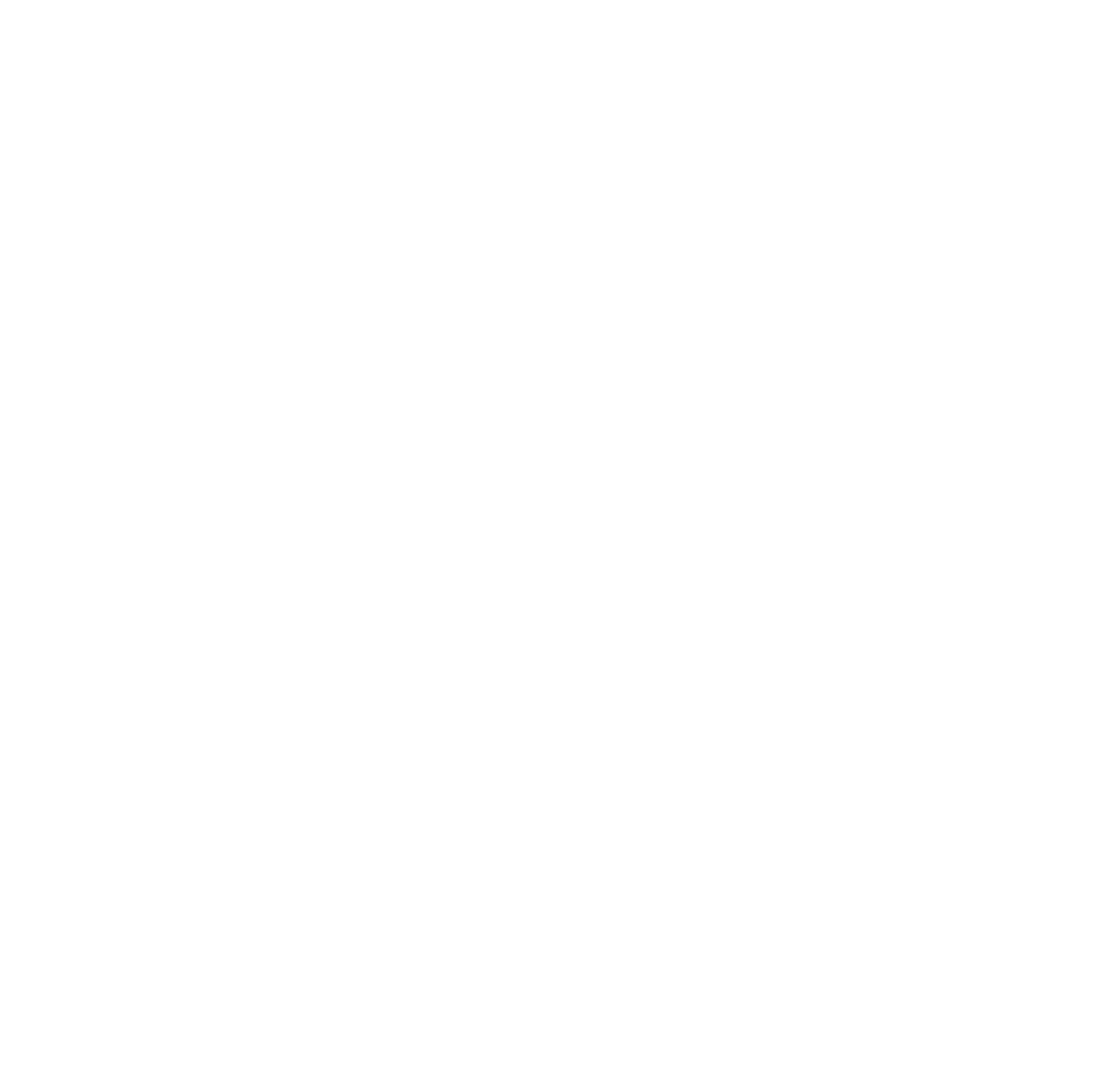
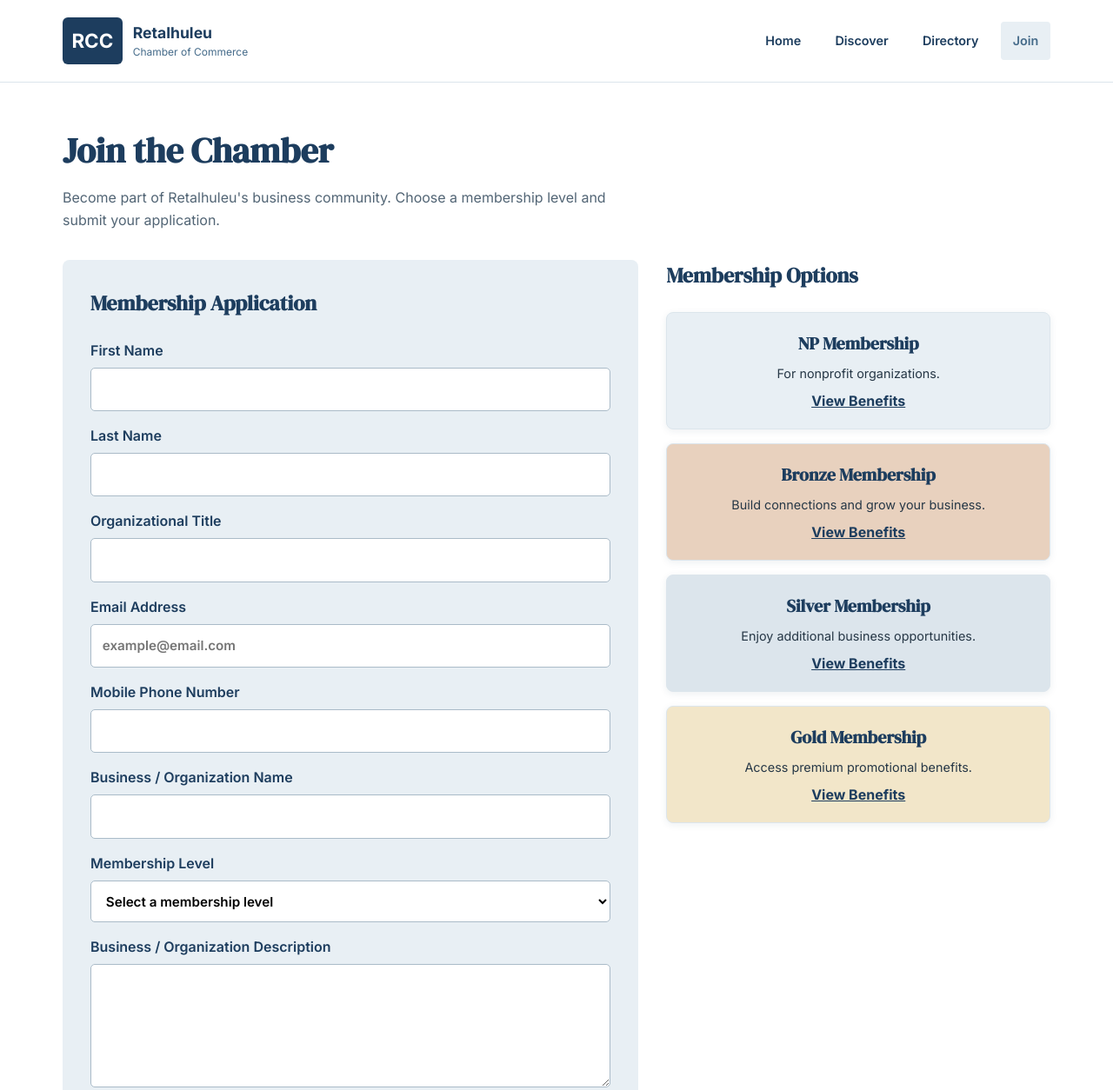
Before and after one commit to ScarPerez/wdd231, a plain HTML site: page chamber/join.html in a window 1280 px wide. Shown: the top 1254 px of the page at 87% size. Before the commit the page ends 800 px from the top, so only its background shows below. Drawn offline with Linux system fonts and the light colour scheme.

Commit message:
Add join page with membership application form, styles, and modals

```diff
--- a/chamber/join.html
+++ b/chamber/join.html
@@ -0,0 +1,274 @@
+
+<!DOCTYPE html>
+<html lang="en">
+<head>
+    <meta charset="UTF-8">
+    <meta name="viewport" content="width=device-width, initial-scale=1.0">
+
+    <meta name="description" content="Apply for membership at the Retalhuleu Chamber of Commerce and connect with the local business community.">
+    <meta name="author" content="Scarlett Pérez Silva">
+
+    <title>Join | Retalhuleu Chamber of Commerce</title>
+
+    <!-- Open Graph -->
+    <meta property="og:title" content="Join | Retalhuleu Chamber of Commerce">
+    <meta property="og:description" content="Become a member of the Retalhuleu Chamber of Commerce.">
+    <meta property="og:image" content="https://scarperez.github.io/wdd231/chamber/images/og-image.jpg">
+    <meta property="og:url" content="https://scarperez.github.io/wdd231/chamber/join.html">
+    <meta property="og:type" content="website">
+
+    <!-- Favicon -->
+    <link rel="icon" href="images/favicon.ico">
+
+    <!-- Google Fonts -->
+    <link rel="preconnect" href="https://fonts.googleapis.com">
+    <link rel="preconnect" href="https://fonts.gstatic.com" crossorigin>
+    <link href="https://fonts.googleapis.com/css2?family=DM+Serif+Display&family=Inter:wght@400;500;600;700&display=swap" rel="stylesheet">
+
+    <!-- CSS -->
+    <link rel="stylesheet" href="styles/normalize.css">
+    <link rel="stylesheet" href="styles/small.css">
+    <link rel="stylesheet" href="styles/larger.css">
+
+    <!-- JavaScript -->
+    <script src="scripts/main.js" defer></script>
+    <script src="scripts/join.js" defer></script>
+</head>
+
+<body>
+    <header>
+        <div class="header-container">
+            <a href="index.html" class="brand">
+                <span class="brand-acronym">RCC</span>
+                <span class="brand-name">
+                    <strong>Retalhuleu</strong>
+                    <small>Chamber of Commerce</small>
+                </span>
+            </a>
+
+            <nav class="main-navigation" aria-label="Main navigation">
+                <ul>
+                    <li><a href="index.html">Home</a></li>
+                    <li><a href="discover.html">Discover</a></li>
+                    <li><a href="directory.html">Directory</a></li>
+                    <li><a href="join.html" aria-current="page">Join</a></li>
+                </ul>
+            </nav>
+        </div>
+    </header>
+
+    <main>
+        <section class="join-section">
+            <h1>Join the Chamber</h1>
+
+            <p class="join-intro">
+                Become part of Retalhuleu's business community.
+                Choose a membership level and submit your application.
+            </p>
+
+            <div class="join-layout">
+
+                <!-- MEMBERSHIP FORM -->
+                <form method="get" action="thankyou.html"
+                    class="membership-form">
+
+                    <h2>Membership Application</h2>
+
+                    <label>
+                        First Name
+                        <input
+                            type="text"
+                            name="first"
+                            title="Enter your first name"
+                            autocomplete="given-name"
+                            required>
+                    </label>
+
+                    <label>
+                        Last Name
+                        <input
+                            type="text"
+                            name="last"
+                            title="Enter your last name"
+                            autocomplete="family-name"
+                            required>
+                    </label>
+
+                    <label>
+                        Organizational Title
+                        <input
+                            type="text"
+                            name="organization-title"
+                            title="Enter your organizational title using at least seven letters, spaces, or hyphens"
+                            autocomplete="organization-title"
+                            pattern="[A-Za-z\s-]{7,}">
+                    </label>
+
+                    <label>
+                        Email Address
+                        <input
+                            type="email"
+                            name="email"
+                            title="Enter a valid email address"
+                            autocomplete="email"
+                            placeholder="example@email.com"
+                            required>
+                    </label>
+
+                    <label>
+                        Mobile Phone Number
+                        <input
+                            type="tel"
+                            name="phone"
+                            title="Enter your mobile phone number"
+                            autocomplete="tel"
+                            required>
+                    </label>
+
+                    <label>
+                        Business / Organization Name
+                        <input
+                            type="text"
+                            name="business"
+                            title="Enter your business or organization name"
+                            autocomplete="organization"
+                            required>
+                    </label>
+
+                    <label>
+                        Membership Level
+                        <select name="membership" title="Select a membership level" required>
+                            <option value="" disabled selected>Select a membership level</option>
+                            <option value="np">NP Membership</option>
+                            <option value="bronze">Bronze Membership</option>
+                            <option value="silver">Silver Membership</option>
+                            <option value="gold">Gold Membership</option>
+                        </select>
+                    </label>
+
+                    <label>
+                        Business / Organization Description
+                        <textarea
+                            name="description"
+                            title="Describe your business or organization"
+                            rows="5"></textarea>
+                    </label>
+
+                    <input type="hidden" name="timestamp" id="timestamp">
+
+                    <button type="submit">Apply for Membership</button>
+                </form>
+
+                <!-- MEMBERSHIP CARDS -->
+                <section class="membership-levels"
+                    aria-label="Membership levels">
+
+                    <h2>Membership Options</h2>
+
+                    <article class="level-card np-card">
+                        <h3>NP Membership</h3>
+                        <p>For nonprofit organizations.</p>
+                        <a href="#np-modal" class="modal-link">View Benefits</a>
+                    </article>
+
+                    <article class="level-card bronze-card">
+                        <h3>Bronze Membership</h3>
+                        <p>Build connections and grow your business.</p>
+                        <a href="#bronze-modal" class="modal-link">View Benefits</a>
+                    </article>
+
+                    <article class="level-card silver-card">
+                        <h3>Silver Membership</h3>
+                        <p>Enjoy additional business opportunities.</p>
+                        <a href="#silver-modal" class="modal-link">View Benefits</a>
+                    </article>
+
+                    <article class="level-card gold-card">
+                        <h3>Gold Membership</h3>
+                        <p>Access premium promotional benefits.</p>
+                        <a href="#gold-modal" class="modal-link">View Benefits</a>
+                    </article>
+                </section>
+            </div>
+        </section>
+
+        <!-- MEMBERSHIP MODALS -->
+
+        <dialog id="np-modal">
+            <h2>NP Membership Benefits</h2>
+            <p>Designed for nonprofit organizations.</p>
+            <ul>
+                <li>No membership fee.</li>
+                <li>Access to chamber networking activities.</li>
+                <li>Community event participation.</li>
+                <li>Access to chamber resources.</li>
+            </ul>
+            <button type="button" class="close-modal">Close</button>
+        </dialog>
+
+        <dialog id="bronze-modal">
+            <h2>Bronze Membership Benefits</h2>
+            <p>A great starting point for local businesses.</p>
+            <ul>
+                <li>Business directory listing.</li>
+                <li>Networking opportunities.</li>
+                <li>Access to selected chamber events.</li>
+                <li>Member news and updates.</li>
+            </ul>
+            <button type="button" class="close-modal">Close</button>
+        </dialog>
+
+        <dialog id="silver-modal">
+            <h2>Silver Membership Benefits</h2>
+            <p>More opportunities to promote your business.</p>
+            <ul>
+                <li>All Bronze membership benefits.</li>
+                <li>Discounts on selected events.</li>
+                <li>Business training opportunities.</li>
+                <li>Featured business promotion.</li>
+            </ul>
+            <button type="button" class="close-modal">Close</button>
+        </dialog>
+
+        <dialog id="gold-modal">
+            <h2>Gold Membership Benefits</h2>
+            <p>Our premium membership level.</p>
+            <ul>
+                <li>All Silver membership benefits.</li>
+                <li>Priority business spotlight placement.</li>
+                <li>Exclusive networking events.</li>
+                <li>Additional promotional opportunities.</li>
+            </ul>
+            <button type="button" class="close-modal">Close</button>
+        </dialog>
+    </main>
+
+    <footer>
+        <div class="footer-container">
+
+            <div class="footer-contact">
+                <h2>Retalhuleu Chamber of Commerce</h2>
+                <p>Retalhuleu, Guatemala</p>
+                <p>Email: info@rcc-retalhuleu.com</p>
+            </div>
+
+            <div class="footer-social">
+                <a href="#" aria-label="Facebook">Facebook</a>
+                <a href="#" aria-label="Instagram">Instagram</a>
+                <a href="#" aria-label="LinkedIn">LinkedIn</a>
+            </div>
+
+            <div class="footer-development">
+                <p>
+                    &copy; <span id="currentyear"></span>
+                    Retalhuleu Chamber of Commerce
+                </p>
+                <p>Developed by Scarlett Pérez Silva</p>
+                <p>WDD 231</p>
+                <p>Last Modification: <span id="lastModified"></span></p>
+            </div>
+
+        </div>
+    </footer>
+</body>
+</html>
--- a/chamber/styles/larger.css
+++ b/chamber/styles/larger.css
@@ -161,3 +161,34 @@
     }
 
 }
+
+
+/* ==============================
+   JOIN PAGE - LARGE SCREENS
+================================ */
+
+@media screen and (min-width: 38rem) {
+
+    .join-section {
+        padding: 3rem 2rem;
+    }
+
+    .join-section h1 {
+        font-size: 2.5rem;
+    }
+
+    .join-layout {
+        grid-template-columns: 1.5fr 1fr;
+        align-items: start;
+        gap: 2rem;
+    }
+
+    .membership-form {
+        padding: 2rem;
+    }
+
+    .membership-levels {
+        position: sticky;
+        top: 1rem;
+    }
+}
--- a/chamber/styles/small.css
+++ b/chamber/styles/small.css
@@ -518,3 +518,200 @@ button:focus-visible {
     outline: 3px solid #6689F3;
     outline-offset: 3px;
 }
+
+
+/* ==============================
+   JOIN PAGE
+================================ */
+
+.join-section {
+    max-width: 1200px;
+    margin: 0 auto;
+    padding: 2rem 1rem;
+}
+
+.join-section h1 {
+    font-size: 2rem;
+    margin-bottom: 0.75rem;
+}
+
+.join-intro {
+    max-width: 650px;
+    color: #526575;
+    margin-bottom: 2rem;
+}
+
+.join-layout {
+    display: grid;
+    grid-template-columns: 1fr;
+    gap: 2rem;
+}
+
+.membership-form {
+    display: flex;
+    flex-direction: column;
+    gap: 1rem;
+    padding: 1.5rem;
+    background-color: var(--background-color);
+    border-radius: 8px;
+}
+
+.membership-form h2,
+.membership-levels h2 {
+    font-size: 1.5rem;
+    margin-bottom: 0.5rem;
+}
+
+.membership-form label {
+    display: flex;
+    flex-direction: column;
+    gap: 0.5rem;
+    font-weight: 600;
+    color: var(--primary-color);
+}
+
+.membership-form input,
+.membership-form select,
+.membership-form textarea {
+    width: 100%;
+    padding: 0.8rem;
+    border: 1px solid #AABBC8;
+    border-radius: 5px;
+    background-color: var(--white-color);
+    font-family: var(--body-font);
+    font-size: 0.95rem;
+}
+
+.membership-form input:focus,
+.membership-form select:focus,
+.membership-form textarea:focus {
+    outline: 3px solid #6689F3;
+    outline-offset: 2px;
+}
+
+.membership-form button {
+    padding: 0.9rem;
+    background-color: var(--primary-color);
+    color: var(--white-color);
+    border: none;
+    border-radius: 5px;
+    font-weight: 700;
+    cursor: pointer;
+}
+
+.membership-form button:hover {
+    background-color: var(--secondary-color);
+}
+
+.membership-levels {
+    display: flex;
+    flex-direction: column;
+    gap: 1rem;
+}
+
+.level-card {
+    padding: 1.25rem;
+    border-radius: 8px;
+    text-align: center;
+    border: 1px solid #DCE5EC;
+    box-shadow: 0 2px 8px rgba(29, 61, 94, 0.08);
+    opacity: 0;
+    animation: cardEntrance 0.7s ease forwards;
+}
+
+.level-card h3 {
+    font-size: 1.25rem;
+    margin-bottom: 0.5rem;
+}
+
+.level-card p {
+    font-size: 0.9rem;
+}
+
+.level-card a {
+    display: inline-block;
+    margin-top: 0.5rem;
+    color: var(--primary-color);
+    font-weight: 700;
+    text-decoration: underline;
+}
+
+.np-card {
+    animation-delay: 0.1s;
+    background-color: #E8EFF4;
+}
+
+.bronze-card {
+    animation-delay: 0.3s;
+    background-color: #E8D1BE;
+}
+
+.silver-card {
+    animation-delay: 0.5s;
+    background-color: #DCE5EC;
+}
+
+.gold-card {
+    animation-delay: 0.7s;
+    background-color: #F2E6C9;
+}
+
+@keyframes cardEntrance {
+    from {
+        opacity: 0;
+        transform: translateY(25px);
+    }
+
+    to {
+        opacity: 1;
+        transform: translateY(0);
+    }
+}
+
+
+/* ==============================
+   MEMBERSHIP DIALOGS
+================================ */
+
+dialog {
+    width: min(90%, 500px);
+    padding: 2rem;
+    border: none;
+    border-radius: 10px;
+    box-shadow: 0 8px 30px rgba(0, 0, 0, 0.25);
+}
+
+dialog::backdrop {
+    background-color: rgba(15, 35, 55, 0.65);
+}
+
+dialog h2 {
+    margin-bottom: 1rem;
+}
+
+dialog li {
+    margin-bottom: 0.6rem;
+    line-height: 1.5;
+}
+
+.close-modal {
+    margin-top: 1rem;
+    padding: 0.7rem 1.2rem;
+    background-color: var(--primary-color);
+    color: var(--white-color);
+    border: none;
+    border-radius: 5px;
+    cursor: pointer;
+}
+
+.close-modal:hover {
+    background-color: var(--secondary-color);
+}
+
+@media (prefers-reduced-motion: reduce) {
+    .level-card {
+        animation: none;
+        opacity: 1;
+        transform: none;
+    }
+}
```
Also changed, not shown: chamber/scripts/join.js (added, +41 -0 lines).
